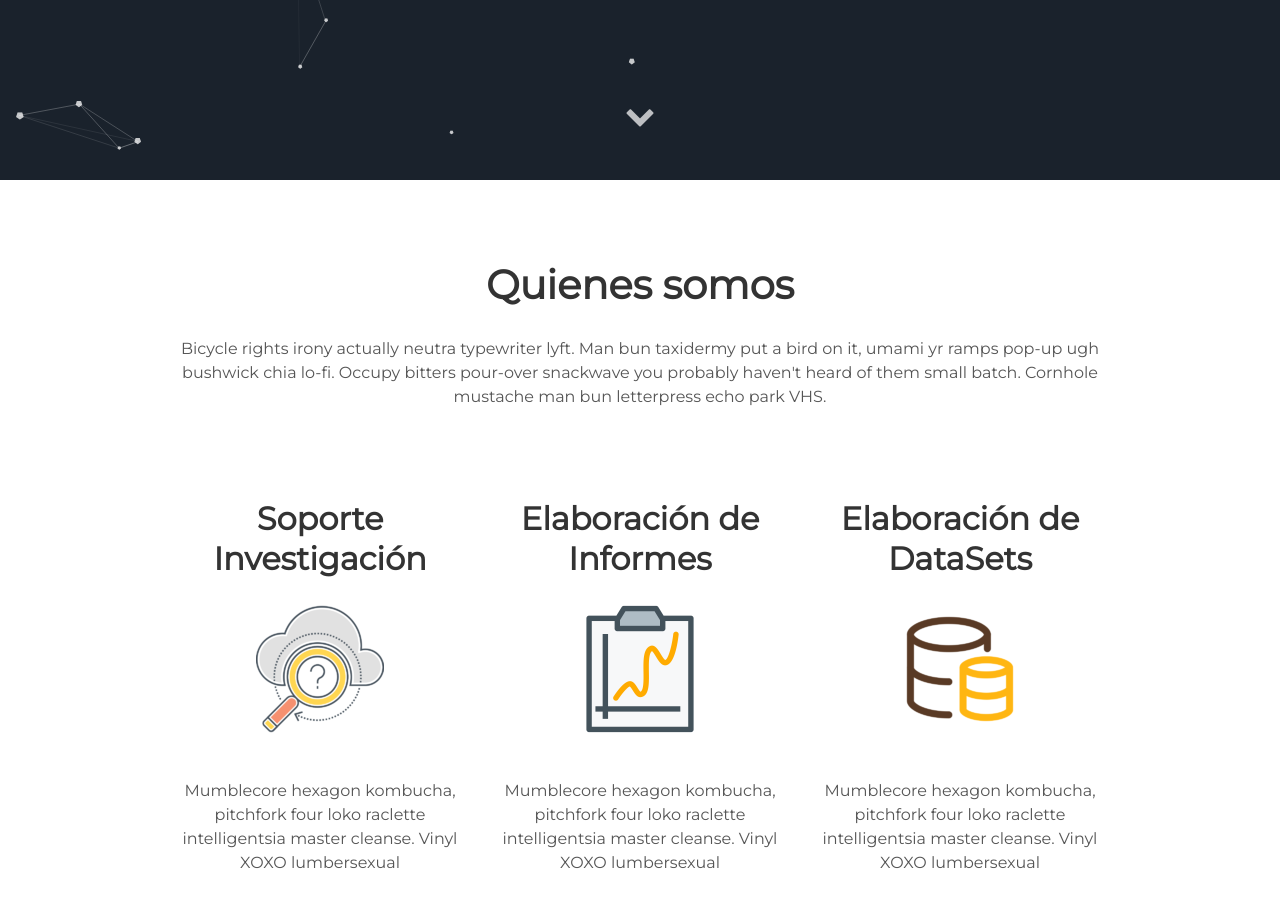
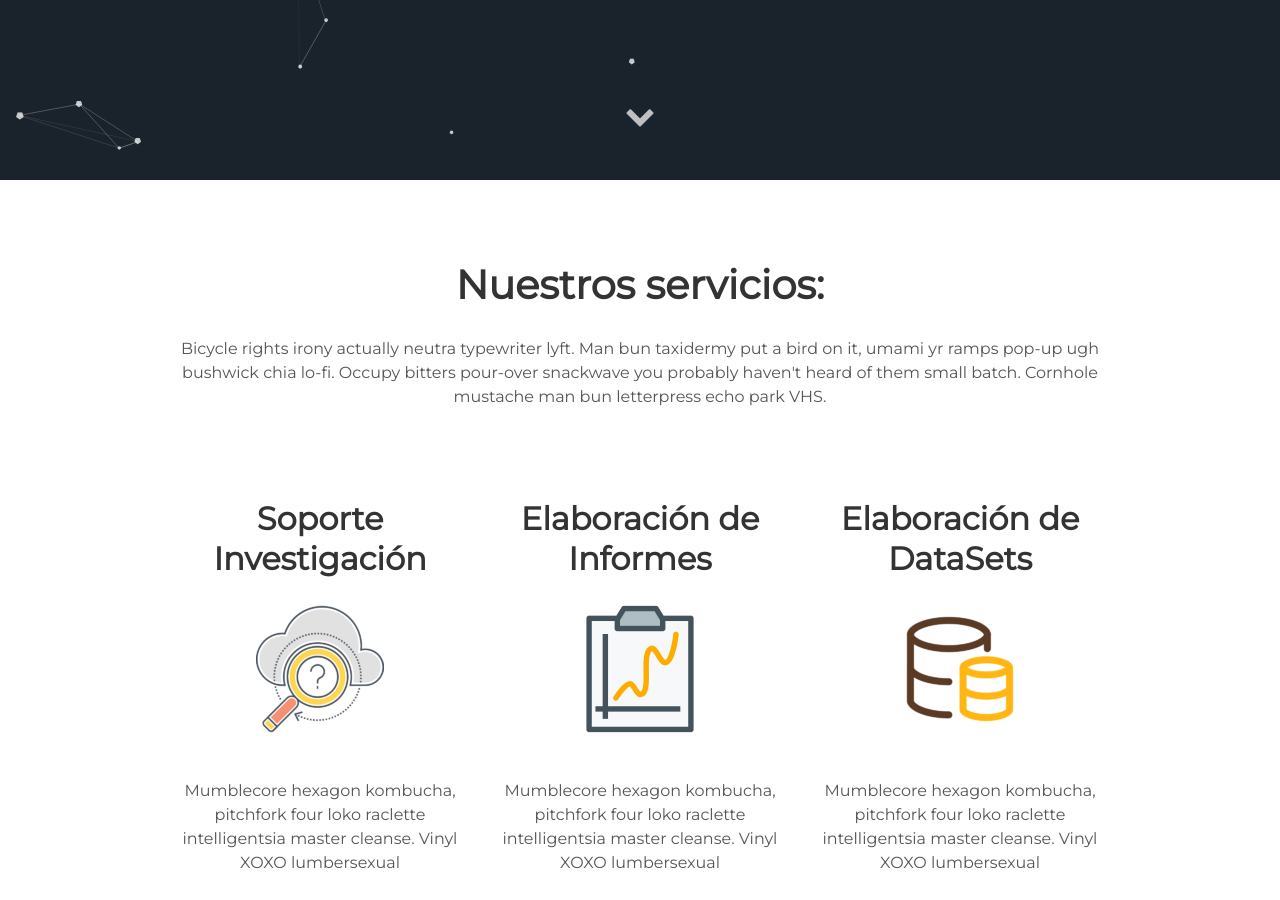
Before and after one commit to acristiansanchez/milimetric, a Jekyll site: the page built from index.html, in a window 1280 px wide and 900 px high, scrolled down 720 px. Built offline with Jekyll 4.4.1, drawn with Linux system fonts in a browser that asks for light colours.

Commit message:
Update about.html

```diff
--- a/_includes/about.html
+++ b/_includes/about.html
@@ -1,5 +1,5 @@
  <div class="user-details">
-  <h1> Quienes somos</h1>
+  <h1> Nuestros servicios:</h1>
   <p> {{site.user_description}} </p>
 </div>
   <div class="user">
```
